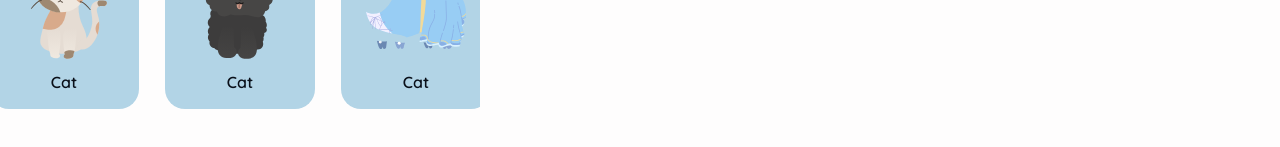
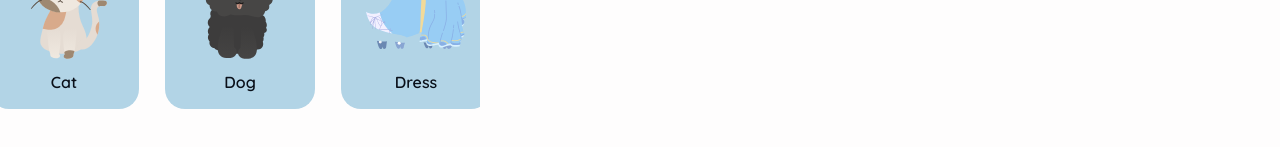
Before and after one commit to AlyssaHug/Design02_App, a Next.js app: page / in a window 1280 px wide. Shown: the part 171-318 px from the top of the page. Built offline with nearby package versions, Linux system fonts and the light colour scheme.

Commit message:
proper names

```diff
--- a/app/ui/dressup/dressup.js
+++ b/app/ui/dressup/dressup.js
@@ -43,35 +43,35 @@ export default function Dressup({ style, onClick }) {
             />
                 <Button
                 imageSrc="/Accessories/dog.svg"
-                value="Cat"
+                value="Dog"
                 color="light-blue"
                 onClick={onClick}
                 customClass={styles.large}
             />
                 <Button
                 imageSrc="/Accessories/dress.svg"
-                value="Cat"
+                value="Dress"
                 color="light-blue"
                 onClick={onClick}
                 customClass={styles.large}
             />
                 <Button
                 imageSrc="/Accessories/flowercrown.svg"
-                value="Cat"
+                value="Flower Crown"
                 color="light-blue"
                 onClick={onClick}
                 customClass={styles.large}
             />
                 <Button
                 imageSrc="/Accessories/icecream.svg"
-                value="Cat"
+                value="Ice Cream"
                 color="light-blue"
                 onClick={onClick}
                 customClass={styles.large}
             />
                 <Button
                 imageSrc="/Accessories/suit.svg"
-                value="Cat"
+                value="Suit"
                 color="light-blue"
                 onClick={onClick}
                 customClass={styles.large}
```
